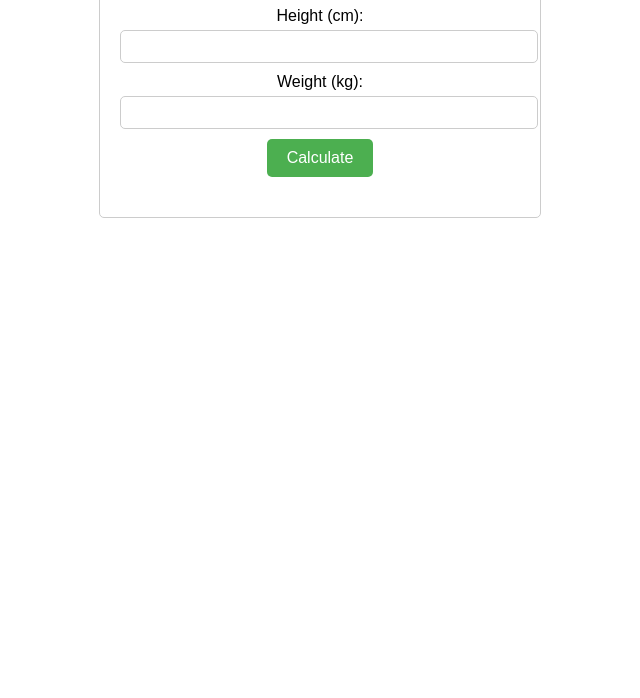
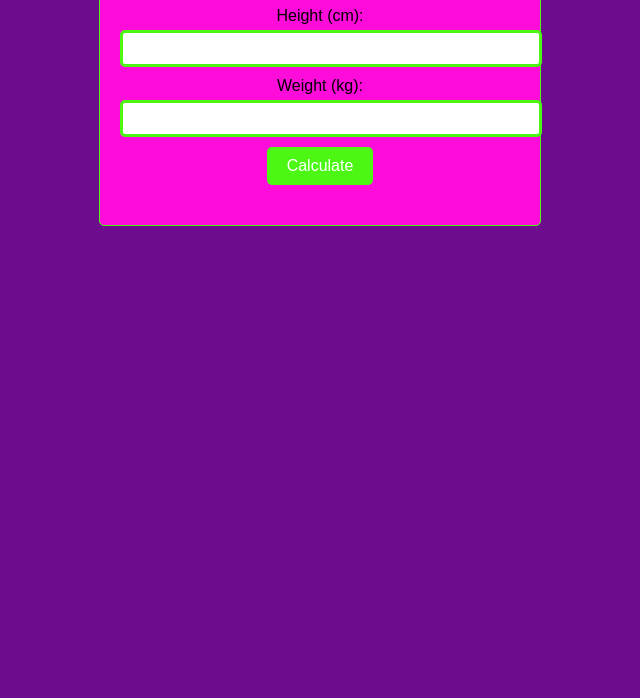
Before and after one commit to WGKotzee/BMI-Calculator, a plain HTML site: page index.html in a window 1280 px wide. Shown: the part 102-800 px from the top of the page, without its empty margins (320-960 px from the left). Drawn offline with Linux system fonts and the light colour scheme.

Commit message:
Update styles.css

```diff
--- a/styles.css
+++ b/styles.css
@@ -1,13 +1,15 @@
 body {
     font-family: Arial, sans-serif;
     text-align: center;
+    background-color: rgb(109, 13, 141);
   }
 
   #calculator {
     max-width: 400px;
     margin: 0 auto;
     padding: 20px;
-    border: 1px solid #ccc;
+    border: 1px solid #4cf813;
+    background-color: rgb(254, 12, 218);
     border-radius: 5px;
   }
 
@@ -20,12 +22,12 @@ body {
     width: 100%;
     padding: 8px;
     margin-bottom: 10px;
-    border: 1px solid #ccc;
+    border: 3px solid #4cf813;
     border-radius: 5px;
   }
 
   button {
-    background-color: #4CAF50;
+    background-color: #4cf813;
     color: white;
     border: none;
     padding: 10px 20px;
@@ -37,6 +39,10 @@ body {
     cursor: pointer;
   }
 
+  button:hover{
+    background-color: #4cf813;
+  }
+
   p {
     margin-top: 20px;
     font-weight: bold;
```
